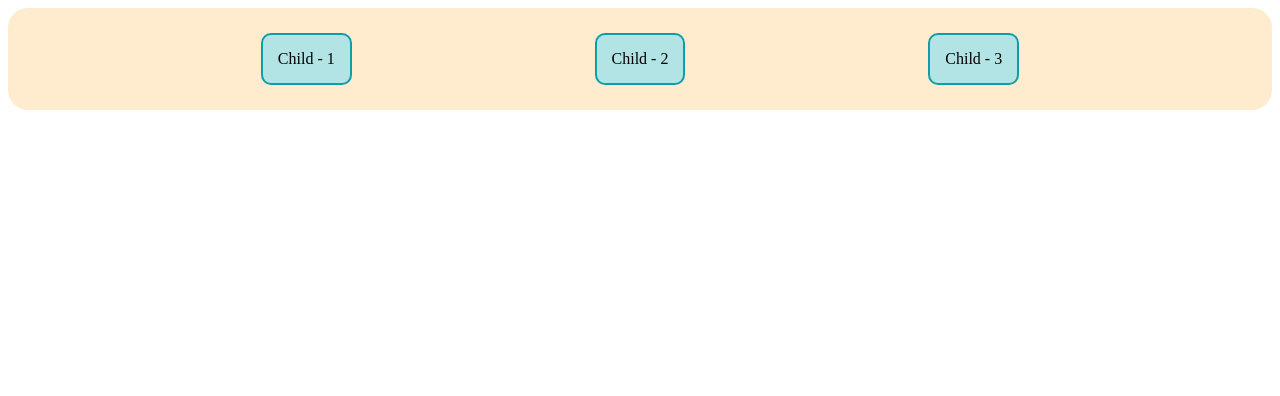
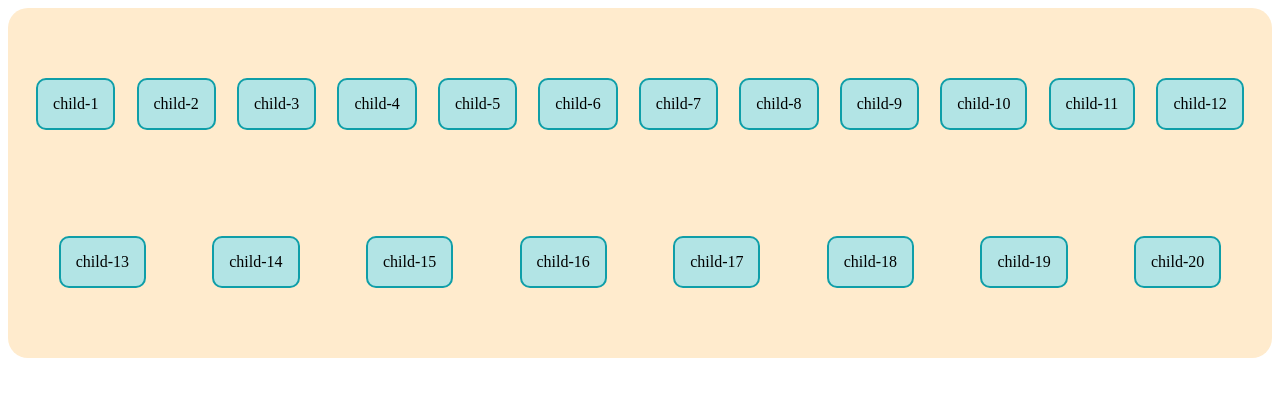
Before and after one commit to raufurislam/expert-octo-broccoli, a plain HTML site: page index.html in a window 1280 px wide. Drawn offline with Linux system fonts and the light colour scheme.

Commit message:
5.3done commit

```diff
--- a/Styles/style.css
+++ b/Styles/style.css
@@ -4,7 +4,11 @@
   display: flex;
   border-radius: 20px;
   gap: 15px;
-  justify-content: space-evenly;
+  justify-content: space-around;
+  height: 300px;
+  align-items: center;
+  flex-direction: row;
+  flex-wrap: wrap;
 }
 .child {
   border: 2px solid rgb(15, 158, 168);
--- a/index.html
+++ b/index.html
@@ -8,12 +8,27 @@
   </head>
   <body>
     <section class="parent">
-      <div class="child">Child - 1</div>
-      <div class="child">Child - 2</div>
-      <div class="child">Child - 3</div>
-      <!-- <div class="child">Child - 4</div>
-      <div class="child">Child - 5</div>
-      <div class="child">Child - 6</div> -->
+      <!-- div.child*20>{child-$} -->
+      <div class="child">child-1</div>
+      <div class="child">child-2</div>
+      <div class="child">child-3</div>
+      <div class="child">child-4</div>
+      <div class="child">child-5</div>
+      <div class="child">child-6</div>
+      <div class="child">child-7</div>
+      <div class="child">child-8</div>
+      <div class="child">child-9</div>
+      <div class="child">child-10</div>
+      <div class="child">child-11</div>
+      <div class="child">child-12</div>
+      <div class="child">child-13</div>
+      <div class="child">child-14</div>
+      <div class="child">child-15</div>
+      <div class="child">child-16</div>
+      <div class="child">child-17</div>
+      <div class="child">child-18</div>
+      <div class="child">child-19</div>
+      <div class="child">child-20</div>
     </section>
   </body>
 </html>
```
